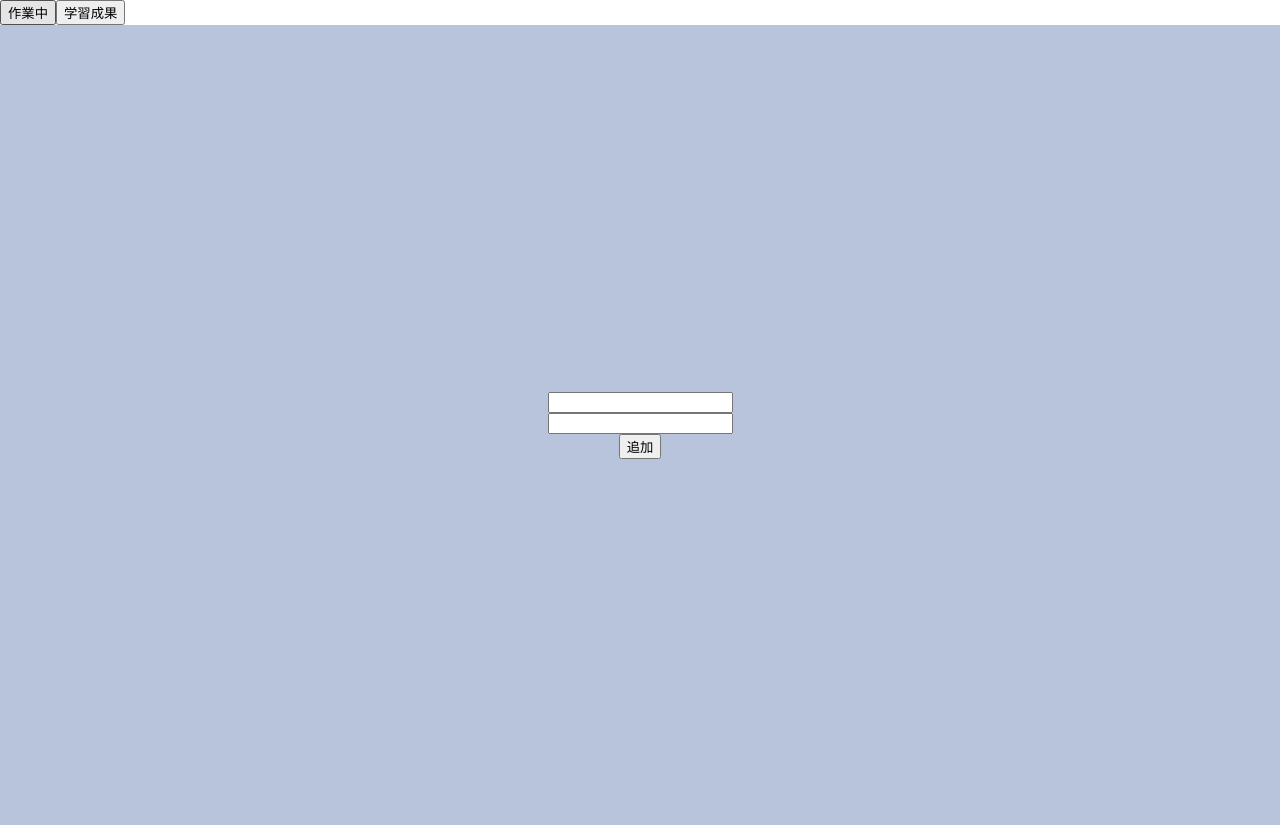
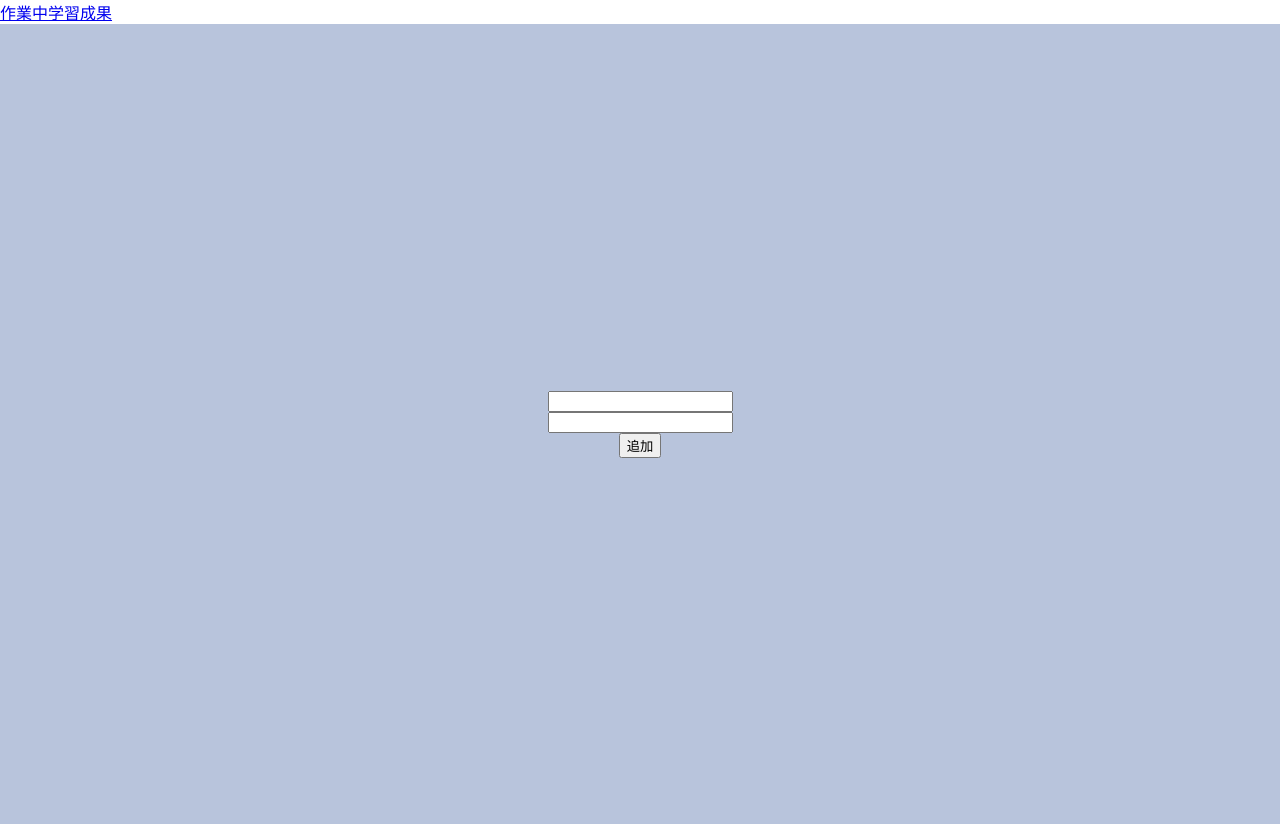
Before and after one commit to hiroki04y/project3-1, a React (Create React App) app in the folder memory/: page / in a window 1280 px wide. Built offline with nearby package versions, Linux system fonts and the light colour scheme.

Commit message:
calendar追加

```diff
--- a/memory/src/index.js
+++ b/memory/src/index.js
@@ -11,8 +11,9 @@ root.render(
   <React.StrictMode>
     <BrowserRouter>
       <>
-        <button>作業中</button>
-        <button>学習成果</button>
+        <a href="/work">作業中</a>
+        <a href="/">学習成果</a>
+        {/* URLで画面遷移 */}
         <Routes>
           <Route exact path="/" element={<App />} />
           <Route exact path="/work" element={<Work />} />
--- a/memory/src/work.js
+++ b/memory/src/work.js
@@ -1,11 +1,27 @@
-import React from 'react';              //Reactを読み込んでいる
+import React from 'react';
+import FullCalendar from '@fullcalendar/react';
+import dayGridPlugin from '@fullcalendar/daygrid';
+import timeGridPlugin from '@fullcalendar/timegrid'; // 追加
+import jaLocale from '@fullcalendar/core/locales/ja';
+
 class Work extends React.Component {   //page2クラスにReact.Componentを継承する
-    render() {                          //画面表示の為のrenderメソッドを定義する
+    render(){
         return (
             <div>
-                HelloPage2!!!
+            <FullCalendar
+                plugins={[dayGridPlugin, timeGridPlugin]} // 追加
+                initialView="dayGridMonth"
+                locales={[jaLocale]}
+                locale='ja'
+                headerToolbar={{                          // 追加
+                left: 'prev,next today',
+                center: 'title',
+                right: 'dayGridMonth,timeGridWeek',
+                }}
+            />
             </div>
         );
     }
 }
-export default Work;                   //page2を出力する為に必要
+
+export default Work;
```
Also changed, not shown: package.json (added, +9 -0 lines), 1 other file (tests, documents, lock files or other folders).
